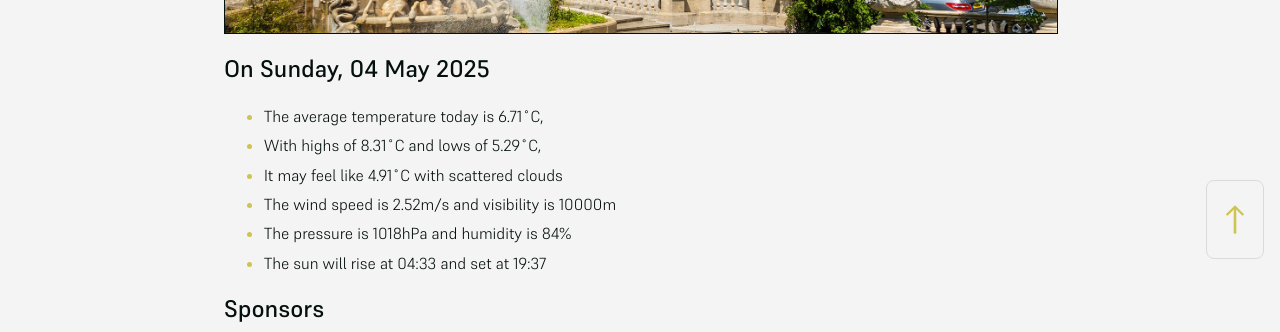
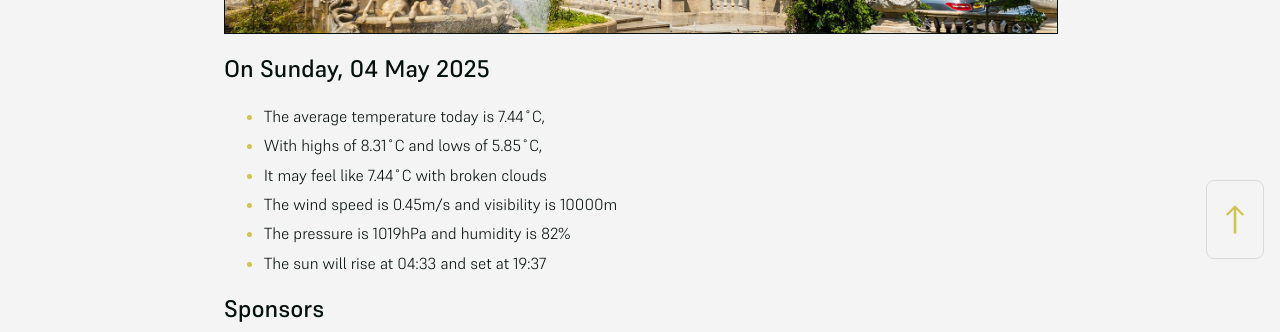
Before and after one commit to mat-0/cheltenham-open-data, a Jekyll site: the page built from index.md, in a window 1280 px wide. Shown: the part 625-957 px from the top of the page. Built offline with Jekyll 4.4.1, drawn with Linux system fonts in a browser that asks for light colours.

Commit message:
Updated 2025-05-04 04:01:44

```diff
--- a/index.md
+++ b/index.md
@@ -10,11 +10,11 @@ seo: Menu
 <!-- weather_marker starts -->
 ## On Sunday, 04 May 2025
 
-- The average temperature today is 6.71˚C,
-- With highs of 8.31˚C and lows of 5.29˚C,
-- It may feel like 4.91˚C with scattered clouds
-- The wind speed is 2.52m/s and visibility is 10000m
-- The pressure is 1018hPa and humidity is 84%
+- The average temperature today is 7.44˚C,
+- With highs of 8.31˚C and lows of 5.85˚C,
+- It may feel like 7.44˚C with broken clouds
+- The wind speed is 0.45m/s and visibility is 10000m
+- The pressure is 1019hPa and humidity is 82%
 - The sun will rise at 04:33 and set at 19:37
 
 <!-- weather_marker ends -->
```
Also changed, not shown: _data/flood.json (+5 -69 lines), _pages/news.md (+4 -4 lines).
